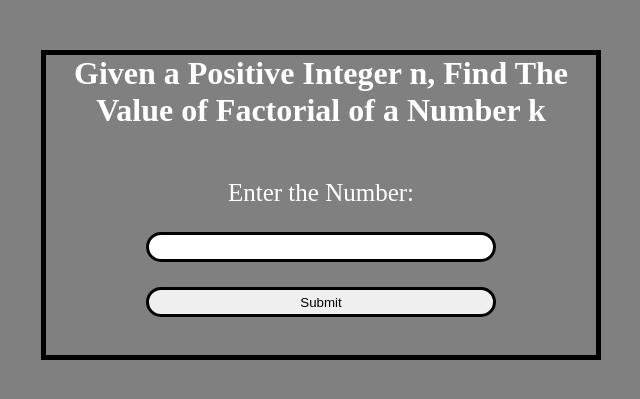
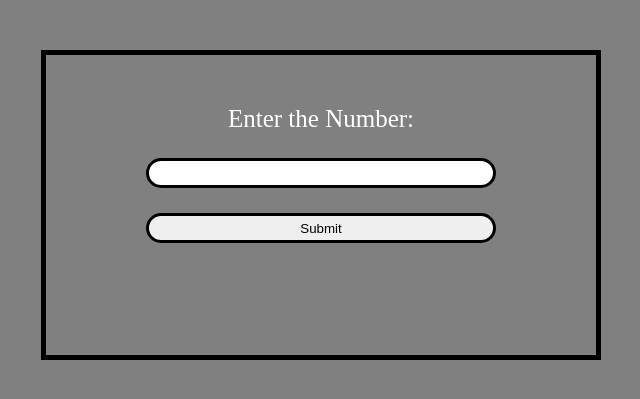
Before and after one commit to kaysier23/mathhni, a PHP site: page / in a window 1280 px wide. Shown: the top 399 px of the page, without its empty margins (319-959 px from the left). Run offline with PHP 8.4, Linux system fonts and the light colour scheme.

Commit message:
Update index.php

```diff
--- a/index.php
+++ b/index.php
@@ -4,22 +4,27 @@
   <link rel="stylesheet" type = "text/css" href = "css/style.css"/>
 </head>
 <body>
-    <h1>   Given a Positive Integer n, Find The Value of Factorial of a Number k </h1>
+    		<div class = "left">
 <form method="post">
     Enter the Number:<br>
     <input type="number" name="number" id="number">
     <input type="submit" name="submit" value="Submit" />
 </form>
+  </div>
+   					<div class = "right">
 <?php
     if($_POST){
         $fact = 1;
+        //getting value from input text box 'number'
         $number = $_POST['number'];
         echo "Factorial of $number:<br><br>";
+        //start loop
         for ($i = 1; $i <= $number; $i++){
             $fact = $fact * $i;
             }
             echo $fact . "<br>";
     }
 ?>
+  </div>
 </body>
 </html>
```
